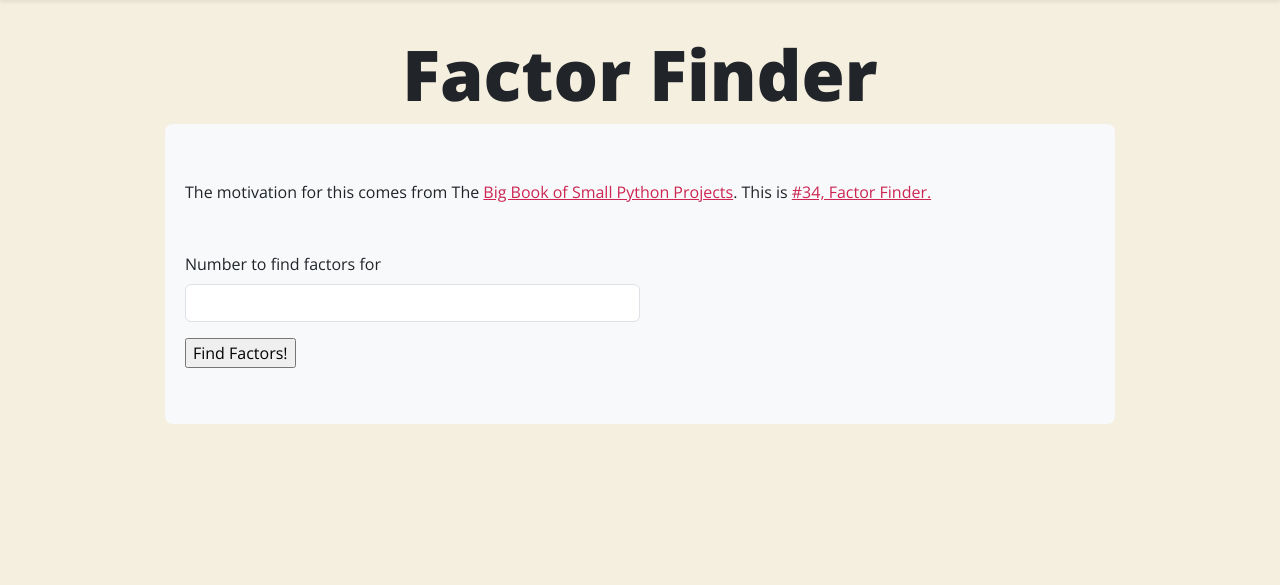
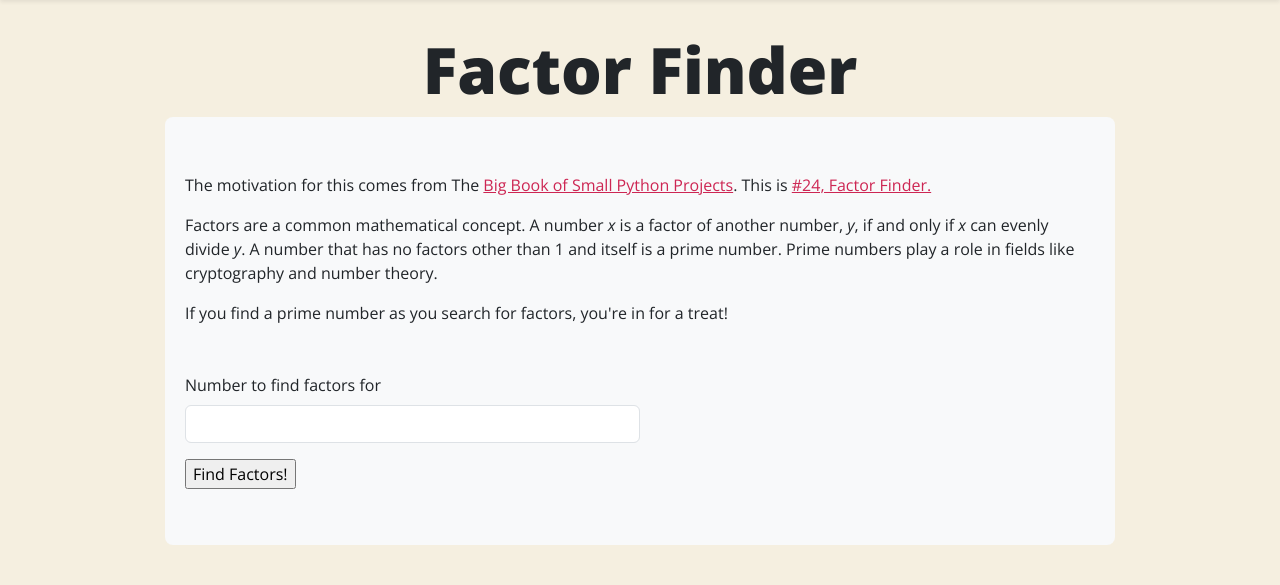
Before and after one commit to jsulz/playground, a Flask app: page /factor-finder in a window 1280 px wide. Shown: the part 56-641 px from the top of the page. Run offline with Flask 3, Linux system fonts and the light colour scheme.

Commit message:
working on factor finder and 404 page

```diff
--- a/playground/factor_finder.py
+++ b/playground/factor_finder.py
@@ -1,8 +1,5 @@
 import math
-import base64
-from io import BytesIO
 from flask import Blueprint, request, render_template
-from matplotlib.figure import Figure
 
 ff = Blueprint("factor_finder", __name__, template_folder="templates")
 
--- a/playground/static/css/style.css
+++ b/playground/static/css/style.css
@@ -49,8 +49,18 @@ a:active {
 .page-header {
     text-align: center;
     font-weight: 800;
-    font-size: 70px
 }
+
+.page-header {
+    font-size: calc(2rem + 3.3vw);
+  }
+
+  @media (min-width: 1200px) {
+    .page-header {
+      font-size: 4rem;
+    }
+  }
+
 
 /* Buttons */
 .btn.btn-primary {
--- a/playground/templates/bbospp/factorfinder.html.jinja
+++ b/playground/templates/bbospp/factorfinder.html.jinja
@@ -10,8 +10,13 @@
             <div class="col-md-12">
                 <p>The motivation for this comes from The <a
                         href="https://nostarch.com/big-book-small-python-projects">Big Book of Small Python
-                        Projects</a>. This is <a href="https://inventwithpython.com/bigbookpython/project2.html">#34,
+                        Projects</a>. This is <a href="https://inventwithpython.com/bigbookpython/project24.html">#24,
                         Factor Finder.</a></p>
+                <p>Factors are a common mathematical concept. A number <i>x</i> is a factor of another number, <i>y</i>,
+                    if and only if <i>x</i> can evenly divide <i>y</i>. A number that has no factors other than 1 and
+                    itself is a prime number. Prime numbers play a role in fields like cryptography and number theory.
+                </p>
+                <p>If you find a prime number as you search for factors, you're in for a treat!</p>
                 <div class="row mt-5">
                     <form action="/factor-finder" method="POST">
                         <div class="mb-3 col-md-6">
@@ -26,7 +31,10 @@
                     {% if results.error %}
                     <p>Sorry, the value you entered <mark>was not a number</mark>! Please try again.</p>
                     {% else %}
-                    <p><mark>{{ results.number }}</mark> has <mark>{{ results.total_factors }}</mark> factors. They are:
+                    <p><mark>{{ results.number }}</mark> has <mark>{{ results.total_factors }}</mark> factors. {% if
+                        results.prime %} Wow, you find a <mark>prime number</mark> check <a
+                            href="https://www.youtube.com/watch?v=dQw4w9WgXcQ">this out</a> as a treat!{% endif %} The
+                        factors are:
                     </p>
                     <p class="user-select-all">{{ results.factors }}</p>
                     <button type="button" id="copy-select-all" class="btn btn-primary">Click to copy the
--- a/run.py
+++ b/run.py
@@ -1,3 +1,4 @@
 from playground.app import create_app
+from flask import render_template
 
 app = create_app()
```
Also changed, not shown: playground/app.py (+7 -1 lines).
